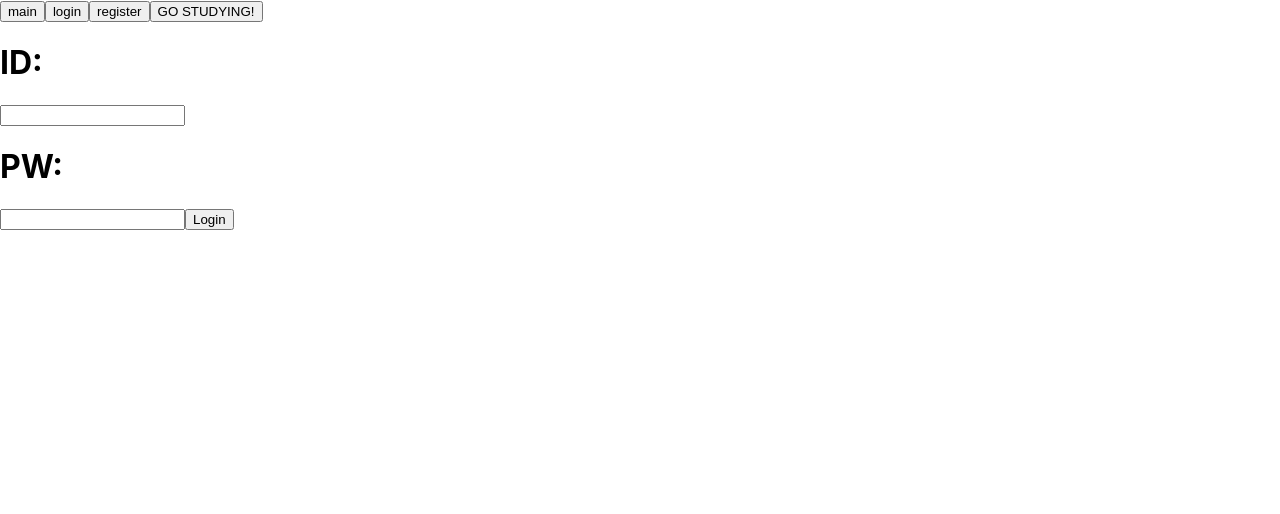
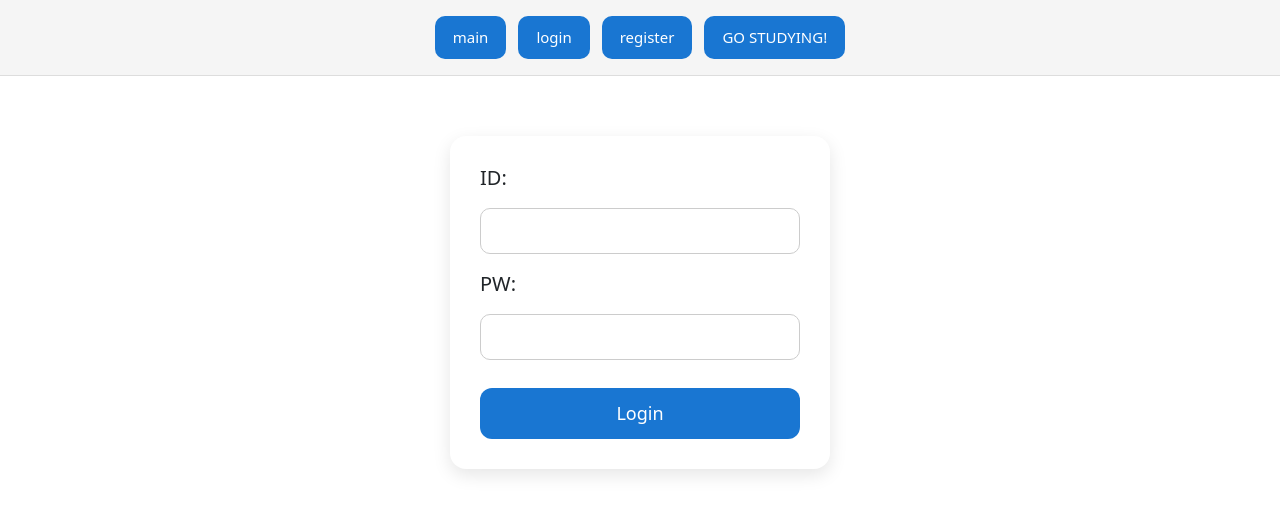
Before and after one commit to reduction-choi/Japanese_vocab, a React (Create React App) app: page / in a window 1280 px wide. Both pictures are taken after a click on the button "login". Shown: the top 514 px of the page. Built offline with nearby package versions, Linux system fonts and the light colour scheme.

Commit message:
level selection, decoration using scss

```diff
--- a/package.json
+++ b/package.json
@@ -9,12 +9,15 @@
     "@testing-library/react": "^16.3.0",
     "@testing-library/user-event": "^13.5.0",
     "axios": "^1.12.2",
+    "bootstrap": "^5.3.8",
     "cors": "^2.8.5",
     "jsonwebtoken": "^9.0.2",
     "mongoose": "^8.19.1",
     "react": "^19.2.0",
+    "react-bootstrap": "^2.10.10",
     "react-dom": "^19.2.0",
     "react-scripts": "5.0.1",
+    "sass": "^1.94.2",
     "web-vitals": "^2.1.4"
   },
   "scripts": {
--- a/src/App.js
+++ b/src/App.js
@@ -61,7 +61,7 @@ function App() {
         else if(states.menu === "register"){
           return <Register setStates={setStates}/>
         }
-        else{
+        else if(states.menu === "study"){
           return <Somepage states={states}/>
         }
       })()}
--- /dev/null
+++ b/src/DropdownComponent.js
@@ -0,0 +1,24 @@
+import Dropdown from 'react-bootstrap/Dropdown';
+import DropdownButton from 'react-bootstrap/DropdownButton';
+import 'bootstrap/dist/css/bootstrap.min.css';
+
+function DropdownComponent({setLevel}) {
+  const levels = [...Array(60).keys()].map(i=> i+1);
+  const handleSelect = (key) => {
+    setLevel(prev => {
+      return key;
+    })
+  }
+  return (
+    <Dropdown autoClose="outside">
+      <DropdownButton id="dropdown-basic-button" onSelect={handleSelect} title="Dropdown button">
+        <Dropdown.Item eventKey={null}>Automatic</Dropdown.Item>
+        {levels.map(level => {
+          return <Dropdown.Item eventKey={level}>level {level}</Dropdown.Item>
+        })}
+      </DropdownButton>
+    </Dropdown>
+  );
+}
+
+export default DropdownComponent;
--- a/src/Login.js
+++ b/src/Login.js
@@ -1,5 +1,5 @@
 import { useState } from "react";
-
+import "./Login.scss";
 function Login({setStates}){
     const [values, setValues] = useState({
         id: "",
@@ -36,7 +36,7 @@ function Login({setStates}){
             localStorage.setItem("token", data.token);
             setStates(prevStates => {
                 return {
-                    menu: "main",
+                    menu: "study",
                     user: values.id
                 };
             });
@@ -45,13 +45,18 @@ function Login({setStates}){
             id: "",
             passwd: ""
         });
-    }
+    };
+    const handleKeyDown = (event) => {
+        if (event.key === 'Enter') {
+          handleClick(); // Trigger the button's action
+        }
+    };
     return (
-        <div>
+        <div className="login-container">
             <h1>ID: </h1>
-            <input type="text" name="id" value={values.id} onChange={handleChange} />
+            <input type="text" name="id" value={values.id} onChange={handleChange} onKeyDown={handleKeyDown}/>
             <h1>PW: </h1>
-            <input type="text" name="passwd" value={values.passwd} onChange={handleChange} />
+            <input type="password" name="passwd" value={values.passwd} onChange={handleChange} onKeyDown={handleKeyDown}/>
             <button onClick={handleClick}>Login</button>
         </div>
     )
--- /dev/null
+++ b/src/Login.scss
@@ -0,0 +1,54 @@
+.login-container {
+  width: 100%;
+  max-width: 380px;
+  margin: 60px auto;
+  padding: 30px;
+  background: #ffffff;
+  border-radius: 16px;
+  box-shadow: 0 6px 18px rgba(0, 0, 0, 0.1);
+  display: flex;
+  flex-direction: column;
+  gap: 18px;
+  text-align: left;
+
+  h1 {
+    font-size: 20px;
+    margin: 0;
+  }
+
+  input {
+    padding: 10px 14px;
+    font-size: 16px;
+    border: 1px solid #ccc;
+    border-radius: 10px;
+    outline: none;
+    transition: border 0.2s ease;
+
+    &:focus {
+      border-color: #1976d2;
+    }
+  }
+
+  button {
+    margin-top: 10px;
+    padding: 12px;
+    background: #1976d2;
+    color: #fff;
+    border: none;
+    border-radius: 12px;
+    font-size: 18px;
+    cursor: pointer;
+    transition: 0.2s ease;
+
+    &:hover {
+      background: #1154a3;
+      transform: translateY(-2px);
+      box-shadow: 0 4px 10px rgba(0, 0, 0, 0.15);
+    }
+
+    &:active {
+      transform: translateY(0);
+      box-shadow: none;
+    }
+  }
+}
--- a/src/Main.js
+++ b/src/Main.js
@@ -1,6 +1,15 @@
 function Main({states}){
+    const containerStyle = {
+        display: "flex",
+        justifyContent: "center",
+        alignItems: "center",
+        height: "70vh",   // 화면 중간에 위치하도록 높이 확보
+        textAlign: "center",
+        fontSize: "28px"
+    };
+
     return (
-        <div>
+        <div style={containerStyle}>
             {(()=>{
                 if(states.user == null){
                     return <h1>Login First, Please!</h1>
--- a/src/Menu.js
+++ b/src/Menu.js
@@ -1,3 +1,4 @@
+import './Menu.scss';
 function Menu({states, setStates}){
     const handleClick = (e) => {
         setStates(prevStates => {
@@ -18,10 +19,10 @@ function Menu({states, setStates}){
         });
     }
     return (
-        <div>
+        <div className='menu-container'>
             <button name="main" onClick={handleClick}>main</button>
             {states.user === null ? <button name="login" onClick={handleClick}>login</button> : <button name="logout" onClick={handleLogout}>logout</button>}
-            {states.user === null ? <button name="register" onClick={handleClick}>register</button> : <div/>}
+            {states.user === null ? <button name="register" onClick={handleClick}>register</button> : ""}
             <button name="study" onClick={handleClick}>GO STUDYING!</button>
         </div>
     )
--- /dev/null
+++ b/src/Menu.scss
@@ -0,0 +1,31 @@
+.menu-container {
+  display: flex;
+  justify-content: center;
+  align-items: center;
+  gap: 12px;
+  padding: 16px;
+  background: #f5f5f5;
+  border-bottom: 1px solid #ddd;
+
+  button {
+    padding: 10px 18px;
+    background: #1976d2;
+    color: #fff;
+    border: none;
+    border-radius: 10px;
+    font-size: 15px;
+    cursor: pointer;
+    transition: all 0.2s ease;
+
+    &:hover {
+      background: #1565c0;
+      transform: translateY(-2px) scale(1.03);
+      box-shadow: 0 4px 10px rgba(0, 0, 0, 0.15);
+    }
+
+    &:active {
+      transform: translateY(0);
+      box-shadow: none;
+    }
+  }
+}
--- a/src/Register.js
+++ b/src/Register.js
@@ -1,9 +1,10 @@
 import { useState } from "react";
-
+import "./Register.scss"
 function Register(setStates){
     const [values, setValues] = useState({
         id: "",
         passwd: "",
+        //TODO: type password twice
         number: 0
     });
 
@@ -40,11 +41,11 @@ function Register(setStates){
         });
     }
     return (
-        <div>
+        <div className="register-container">
             <h1>ID: </h1>
             <input type="text" name="id" value={values.title} onChange={handleChange} />
             <h1>PW: </h1>
-            <input type="text" name="passwd" value={values.passwd} onChange={handleChange} />
+            <input type="password" name="passwd" value={values.passwd} onChange={handleChange} />
             <h1>SOME_NUMBER: </h1>
             <input type="text" name="number" value={values.number} onChange={handleChange} />
             <button onClick={handleClick}>Register</button>
--- /dev/null
+++ b/src/Register.scss
@@ -0,0 +1,53 @@
+.register-container {
+  width: 100%;
+  max-width: 400px;
+  margin: 60px auto;
+  padding: 32px;
+  background: #ffffff;
+  border-radius: 18px;
+  box-shadow: 0 6px 18px rgba(0, 0, 0, 0.12);
+  display: flex;
+  flex-direction: column;
+  gap: 20px;
+
+  h1 {
+    font-size: 20px;
+    margin: 0;
+  }
+
+  input {
+    padding: 10px 14px;
+    font-size: 16px;
+    border: 1px solid #ccc;
+    border-radius: 10px;
+    outline: none;
+    transition: border-color 0.2s ease;
+
+    &:focus {
+      border-color: #1976d2;
+    }
+  }
+
+  button {
+    margin-top: 10px;
+    padding: 12px;
+    background: #43a047;
+    color: #fff;
+    border: none;
+    border-radius: 12px;
+    font-size: 18px;
+    cursor: pointer;
+    transition: 0.2s ease;
+
+    &:hover {
+      background: #388e3c;
+      transform: translateY(-2px);
+      box-shadow: 0 4px 12px rgba(0, 0, 0, 0.15);
+    }
+
+    &:active {
+      transform: translateY(0);
+      box-shadow: none;
+    }
+  }
+}
--- a/src/Somepage.js
+++ b/src/Somepage.js
@@ -1,8 +1,11 @@
 import { useState, useEffect } from "react";
+import DropdownComponent from "./DropdownComponent";
+import './Somepage.scss';
 
 function Somepage({states}){
     const [vocab_idx, setVocab_idx] = useState(0);
     const [vocab, setVocab] = useState([]);
+    const [level, setLevel] = useState(0);
     useEffect(() => {
         fetch("https://super-space-zebra-6666vj9gjqvcjx7-3001.app.github.dev/api/loadvocab",{
             method: "POST",
@@ -10,17 +13,25 @@ function Somepage({states}){
                 "Content-Type": "application/json"
             },
             body: JSON.stringify({
-                id: states.user
+                id: states.user,
+                level: level
             })
         })
-        .then(res => res.json())
+        .then(res => {
+            if(!res.ok){
+                throw new Error("Internal Server Error");
+            }
+            return res.json()
+        })
         .then(data => {
-            data.message.sort(() => Math.random() - 0.5);
-            setVocab(prev => {
-                return data.message;
-            });
+            if(data.success === true){
+                data.message.sort(() => Math.random() - 0.5);
+                setVocab(prev => {
+                    return data.message;
+                });
+            }
         });
-    }, [states.user]);
+    }, [states.user, level]);
     const mark_correct = () => {
         setVocab(prevVocab => {
             let newVocab = JSON.parse(JSON.stringify(prevVocab));
@@ -75,20 +86,21 @@ function Somepage({states}){
         });
     }
     return (
-        <div>
-            {vocab.length === 0 ? <div/> : <div>
+        <div className="somepage-container">
+            <DropdownComponent setLevel={setLevel}></DropdownComponent>
+            {vocab.length === 0 ? <div/> : <div className="vocab-card">
                 <h1>{vocab[vocab_idx].hiragana}</h1>
                 <h1>{vocab[vocab_idx].meaning}</h1>
-                <div>
+                <div className="answer-buttons">
                     <button onClick={mark_correct}>정답</button>
                     <button onClick={mark_incorrect}>오답</button>
                 </div>
-                <div>
+                <div className="navigation-buttons">
+                    <button onClick={dec_idx}>이전</button>
+                    <h1>{vocab_idx}</h1>
                     <button onClick={inc_idx}>다음</button>
-                    <h1>{vocab_idx}</h1>
-                    <button onClick={dec_idx}>이전</button>
                 </div>
-                <button onClick={save}>저장</button>
+                <button className="save-button" onClick={save}>저장</button>
             </div>}
         </div>
     )
--- /dev/null
+++ b/src/Somepage.scss
@@ -0,0 +1,86 @@
+.somepage-container {
+  width: 100%;
+  max-width: 480px;
+  margin: 0 auto;
+  padding: 20px;
+
+  .vocab-card {
+    background: #ffffff;
+    border-radius: 16px;
+    padding: 24px;
+    box-shadow: 0 4px 12px rgba(0, 0, 0, 0.08);
+    display: flex;
+    flex-direction: column;
+    gap: 20px;
+    text-align: center;
+
+    h1 {
+      margin: 0;
+      font-size: 28px;
+      font-weight: 600;
+    }
+
+    .answer-buttons,
+    .navigation-buttons {
+      display: flex;
+      justify-content: center;
+      gap: 12px;
+
+      button {
+        padding: 10px 18px;
+        border: none;
+        border-radius: 10px;
+        font-size: 16px;
+        cursor: pointer;
+        transition: 0.15s ease-in-out;
+
+        &:hover {
+          transform: translateY(-2px);
+          box-shadow: 0 3px 8px rgba(0, 0, 0, 0.15);
+        }
+      }
+    }
+
+    .answer-buttons {
+      button:nth-child(1) {
+        background: #4caf50;
+        color: white;
+      }
+
+      button:nth-child(2) {
+        background: #e53935;
+        color: white;
+      }
+    }
+
+    .navigation-buttons {
+      align-items: center;
+
+      h1 {
+        font-size: 20px;
+        width: 40px;
+      }
+
+      button {
+        background: #1976d2;
+        color: white;
+      }
+    }
+
+    .save-button {
+      padding: 12px 22px;
+      background: #ffa726;
+      color: white;
+      font-size: 18px;
+      border: none;
+      border-radius: 12px;
+      cursor: pointer;
+      transition: 0.15s;
+
+      &:hover {
+        transform: translateY(-2px);
+        box-shadow: 0 3px 8px rgba(0, 0, 0, 0.15);
+      }
+    }
+  }
+}
```
Also changed, not shown: 1 other file (tests, documents, lock files or other folders).
